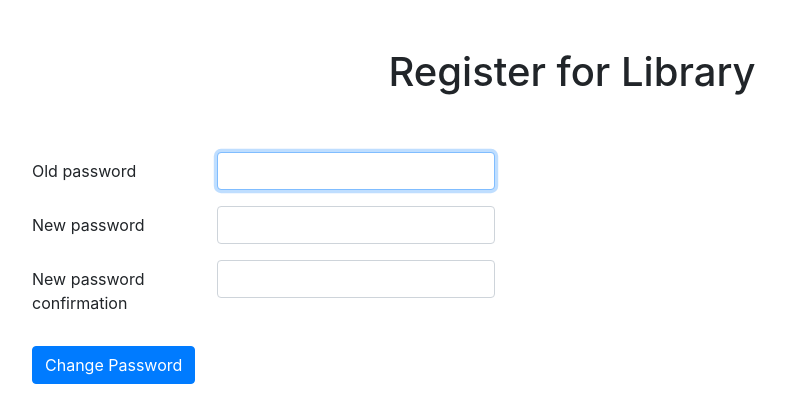
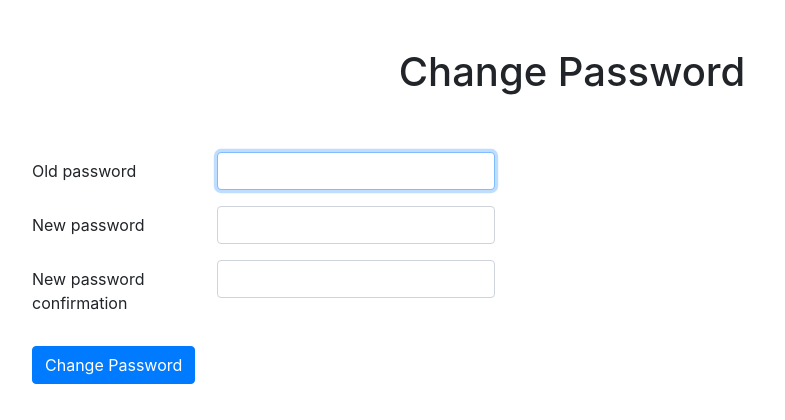
Before and after one commit to OwenShade/LMS, a Django app: page /LMS/change_password/ in a window 1280 px wide. Shown: the part 114-534 px from the top of the page, without its empty margins (68-853 px from the left). Run offline with Django 3.2, Linux system fonts and the light colour scheme; the visitor is signed in with stand-in values (Sample User, id 1); some libraries are stand-ins or nearby versions.

Commit message:
Corrected heading

```diff
--- a/templates/change_password.html
+++ b/templates/change_password.html
@@ -7,7 +7,7 @@ Change Password
 
 {% block body_block %}
     <div class="py-5 text-center">
-        <h1>Register for Library</h1>
+        <h1>Change Password</h1>
     </div>
 
     <form method="post" class="col-8">
```
